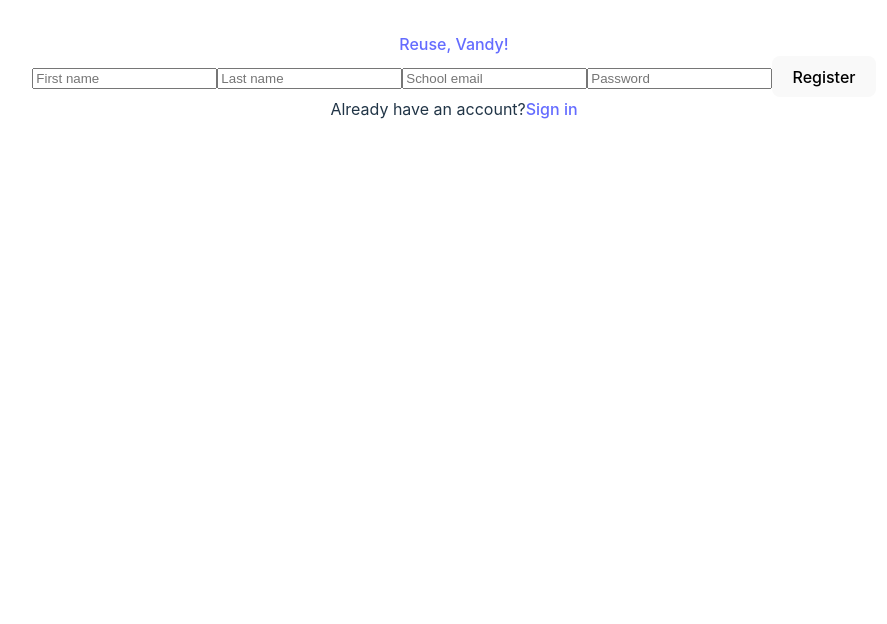
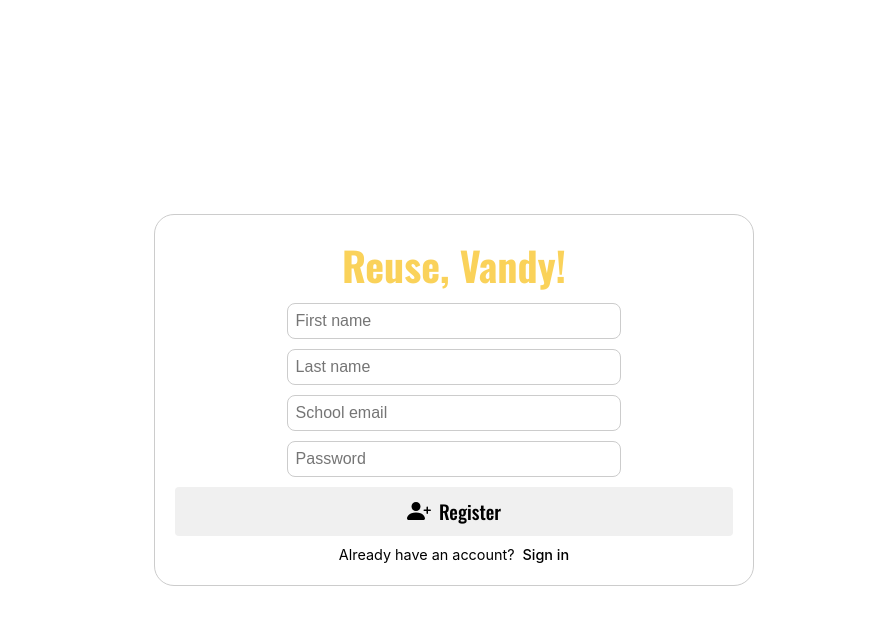
Before and after one commit to HuaJin16/Reuse-Vandy, a React (Vite) app in the folder client/: page /register in a window 1280 px wide. Shown: the top 624 px of the page, without its empty margins (186-1073 px from the left). Built offline with nearby package versions, Linux system fonts and the light colour scheme; no server answers; a web font is replaced by a local one.

Commit message:
style access, register, login pages

```diff
--- a/client/src/App.css
+++ b/client/src/App.css
@@ -21,6 +21,10 @@
   padding-bottom: 1rem;
 }
 
+.app-container.auth-page {
+  justify-content: center;
+}
+
 .page-content {
   display: flex;
   flex-direction: column;
--- a/client/src/App.jsx
+++ b/client/src/App.jsx
@@ -22,12 +22,13 @@
   const location = useLocation();
   const hideHeaderRoutes = ["/access", "/login", "/register"];
   const isSearchPage = location.pathname === "/search";
+  const isAuthPage = hideHeaderRoutes.includes(location.pathname);
 
   return (
-    <div className="app-container">
+    <div className={`app-container ${isAuthPage ? "auth-page" : ""}`}>
       {!hideHeaderRoutes.includes(location.pathname) && <Header />}
       {!hideHeaderRoutes.includes(location.pathname) && <CategoryButtons />}
-      <div className={`page-content ${isSearchPage ? "search-page" : ""}`}>
+      <div className={`page-content ${isSearchPage ? "search-page" : ""}}`}>
         <Routes>
           <Route element={<PrivateRoute />}>
             <Route path="/" element={<Home />} />
--- a/client/src/pages/Access.jsx
+++ b/client/src/pages/Access.jsx
@@ -1,6 +1,10 @@
 import { Link } from "react-router-dom";
 import { useState, useEffect } from "react";
 import { io } from "socket.io-client";
+import { GrPowerCycle } from "react-icons/gr";
+import { VscPerson } from "react-icons/vsc";
+import { LiaStoreAltSolid } from "react-icons/lia";
+import "../styles/Access.css";
 
 export default function Access() {
   const [totalUsers, setTotalUsers] = useState(0);
@@ -18,7 +22,7 @@
           setErrors(data.userErrors);
         } else {
           setTotalUsers(data.length);
-          setNewestUsers(data.slice(-3).reverse());
+          setNewestUsers(data.slice(-5).reverse());
         }
       } catch (err) {
         setErrors({ general: err.message });
@@ -47,36 +51,45 @@
   }, []);
 
   return (
-    <div>
-      <div>
-        <h1>Reuse, Vandy!</h1>
-        <h2>A Campus Marketplace</h2>
+    <div className="access-container">
+      <div className="access-header">
+        <h1 className="access-title">Reuse, Vandy!</h1>
+        <h2 className="access-subtitle">
+          A Campus Marketplace <LiaStoreAltSolid className="icon-store" />
+        </h2>
       </div>
-      <div>
-        <h2>Total users: {totalUsers}</h2>
-        <h2>Newly registered users:</h2>
-        <ul>
+      <div className="access-main">
+        <div className="access-icons">
+          <VscPerson className="icon-person" />
+          <GrPowerCycle className="icon-cycle" />
+          <VscPerson className="icon-person" />
+        </div>
+        <div className="access-stats">
+          <h2 className="user-stats-title">Total users: {totalUsers}</h2>
+          <h2 className="new-user-title">Newly registered users:</h2>
+          <ul className="new-user-list">
             {newestUsers.map((user, index) => (
-            <li key={`${user._id}-${index}`}>
+              <li key={`${user._id}-${index}`} className="new-user-item">
                 {user.firstName} {user.lastName}
               </li>
             ))}
           </ul>
-        {errors.users && newestUsers.length === 0 && <p>{errors.users}</p>}
+          {errors.users && newestUsers.length === 0 && (
+            <p className="access-error-message">{errors.users}</p>
+          )}
         </div>
-      <div>
-        <button>
-          <Link to="/register">
+        <div className="access-links-container">
+          <Link to="/register" className="access-link">
             <span>Create an account</span>
           </Link>
-        </button>
-        <button>
-          <Link to="/login">
+          <Link to="/login" className="access-link">
             <span>Log in</span>
           </Link>
-        </button>
         </div>
-      {errors.general && <p>{errors.general}</p>}
+        {errors.general && (
+          <p className="access-error-message">{errors.general}</p>
+        )}
+      </div>
     </div>
   );
 }
--- a/client/src/pages/Login.jsx
+++ b/client/src/pages/Login.jsx
@@ -2,6 +2,8 @@
 import { Link, useNavigate } from "react-router-dom";
 import { useDispatch } from "react-redux";
 import { setLogin } from "../redux/user/userSlice.js";
+import { TbLogin2 } from "react-icons/tb";
+import "../styles/AuthPages.css";
 
 export default function Login() {
   const [data, setData] = useState({ email: "", password: "" });
@@ -43,41 +45,55 @@
   };
 
   return (
-    <div>
-      <div>
-        <Link to="/access">
-          <span>Reuse, Vandy!</span>
+    <div className="auth-container">
+      <Link to="/access" className="auth-link">
+        <span className="auth-logo-text">Reuse, Vandy!</span>
       </Link>
-      </div>
-      <form onSubmit={handleSubmit}>
+      <form onSubmit={handleSubmit} className="auth-form">
+        <div className="auth-group">
           <input
             type="text"
             name="email"
             placeholder="School email"
             value={data.email}
             onChange={handleChange}
+            className="auth-input"
           />
-        {errors.email && <span>{errors.email}</span>}
+          {errors.email && (
+            <span className="auth-error-message">{errors.email}</span>
+          )}
+        </div>
+        <div className="auth-group">
           <input
-          type="text"
+            type="password"
             name="password"
             placeholder="Password"
             value={data.password}
             onChange={handleChange}
+            className="auth-input"
           />
-        {errors.password && <span>{errors.password}</span>}
-        <button type="submit">Login</button>
+          {errors.password && (
+            <span className="auth-error-message">{errors.password}</span>
+          )}
+        </div>
+        <div className="auth-group">
+          <button type="submit" className="auth-button">
+            <TbLogin2 className="auth-icon" /> Login
+          </button>
+        </div>
       </form>
-      <div>
+      <div className="auth-forgot-password">
         <span>Forgot Password?</span>
       </div>
-      <div>
-        <span>Dont have an account?</span>
-        <Link to="/register">
+      <div className="auth-footer">
+        <span className="auth-prompt">Dont have an account?</span>
+        <Link to="/register" className="auth-footer-link">
           <span>Sign up</span>
         </Link>
       </div>
-      {errors.general && <span>{errors.general}</span>}
+      {errors.general && (
+        <span className="auth-error-message">{errors.general}</span>
+      )}
     </div>
   );
 }
--- a/client/src/pages/Register.jsx
+++ b/client/src/pages/Register.jsx
@@ -1,5 +1,7 @@
 import { useState } from "react";
 import { Link, useNavigate } from "react-router-dom";
+import { BsPersonPlusFill } from "react-icons/bs";
+import "../styles/AuthPages.css";
 
 export default function Register() {
   const [data, setData] = useState({
@@ -43,54 +45,78 @@
   };
 
   return (
-    <div>
-      <div>
-        <Link to="/access">
-          <span>Reuse, Vandy!</span>
+    <div className="auth-container">
+      <Link to="/access" className="auth-link">
+        <span className="auth-logo-text">Reuse, Vandy!</span>
       </Link>
-      </div>
-      <form onSubmit={handleSubmit}>
+      <form onSubmit={handleSubmit} className="auth-form">
+        <div className="auth-group">
           <input
             type="text"
             name="firstName"
             placeholder="First name"
             value={data.firstName}
             onChange={handleChange}
+            className="auth-input"
           />
-        {errors.firstName && <span>{errors.firstName}</span>}
+          {errors.firstName && (
+            <span className="auth-error-message">{errors.firstName}</span>
+          )}
+        </div>
+        <div className="auth-group">
           <input
             type="text"
             name="lastName"
             placeholder="Last name"
             value={data.lastName}
             onChange={handleChange}
+            className="auth-input"
           />
-        {errors.lastName && <span>{errors.lastName}</span>}
+          {errors.lastName && (
+            <span className="auth-error-message">{errors.lastName}</span>
+          )}
+        </div>
+        <div className="auth-group">
           <input
             type="text"
             name="email"
             placeholder="School email"
             value={data.email}
             onChange={handleChange}
+            className="auth-input"
           />
-        {errors.email && <span>{errors.email}</span>}
+          {errors.email && (
+            <span className="auth-error-message">{errors.email}</span>
+          )}
+        </div>
+        <div className="auth-group">
           <input
-          type="text"
+            type="password"
             name="password"
             placeholder="Password"
             value={data.password}
             onChange={handleChange}
+            className="auth-input"
           />
-        {errors.password && <span>{errors.password}</span>}
-        <button type="submit">Register</button>
+          {errors.password && (
+            <span className="auth-error-message">{errors.password}</span>
+          )}
+        </div>
+        <div className="auth-group">
+          <button type="submit" className="auth-button">
+            <BsPersonPlusFill className="auth-icon" /> Register
+          </button>
+        </div>
       </form>
-      <div>
-        <span>Already have an account?</span>
-        <Link to="/login">
+      <div className="auth-footer">
+        <span className="auth-prompt">Already have an account?</span>
+        <Link to="/login" className="auth-footer-link">
           <span>Sign in</span>
         </Link>
       </div>
-      {errors.general && <span>{errors.general}</span>}
+      {errors.general && (
+        <span className="auth-error-message">{errors.general}</span>
+      )}
     </div>
   );
 }
--- /dev/null
+++ b/client/src/styles/Access.css
@@ -0,0 +1,126 @@
+.access-container {
+  display: flex;
+  flex-direction: column;
+  justify-content: center;
+  align-items: center;
+  width: 100%;
+  max-width: 650px;
+  border: 1px solid #ccc;
+  border-radius: 20px;
+  padding: 20px;
+}
+
+.access-header {
+  display: flex;
+  flex-direction: column;
+}
+
+.access-title {
+  font-size: 3.5rem;
+  font-family: "Oswald", cursive;
+  color: #fad25a;
+  margin-top: 0;
+  margin-bottom: 0.5rem;
+}
+
+.access-subtitle {
+  display: flex;
+  justify-content: center;
+  align-items: center;
+  font-size: 1.5rem;
+  font-family: "Oswald", cursive;
+  color: black;
+  margin-top: 0;
+  margin-bottom: 1rem;
+}
+
+.icon-store {
+  margin-left: 0.5rem;
+  font-size: 2rem;
+}
+
+.access-main {
+  display: flex;
+  flex-direction: column;
+  align-items: center;
+}
+
+.access-icons {
+  display: flex;
+  justify-content: center;
+  align-items: center;
+  color: black;
+  margin: 1rem 0;
+}
+
+.icon {
+  margin: 0;
+}
+
+.icon-person {
+  font-size: 100px;
+  color: #0084ff;
+}
+
+.icon-cycle {
+  font-size: 80px;
+  color: #4caf50;
+}
+
+.access-stats {
+  width: 100%;
+}
+
+.user-stats-title,
+.new-user-title {
+  width: 100%;
+  margin-top: 0;
+  margin-bottom: 0.5rem;
+  font-size: 1.5rem;
+  font-family: "Oswald", cursive;
+  color: black;
+}
+
+.new-user-list {
+  display: flex;
+  flex-direction: column;
+  justify-content: center;
+  align-items: center;
+  list-style-type: none;
+  padding: 0;
+  margin: 0;
+  font-size: 1.1rem;
+}
+
+.new-user-item {
+  border: 1px solid #ccc;
+  border-radius: 20px;
+  padding: 10px 15px;
+  margin-bottom: 0.5rem;
+  border-radius: 5px;
+  width: 100%;
+}
+
+.access-links-container {
+  display: flex;
+  justify-content: space-between;
+  align-items: center;
+  width: 100%;
+}
+
+.access-link {
+  font-size: 1rem;
+  color: black;
+  transition: color 0.3s ease;
+}
+
+.access-link:hover {
+  color: #0084ff;
+}
+
+.access-error-message {
+  color: rgb(232, 108, 108);
+  font-size: 1rem;
+  font-weight: bold;
+  margin: 0;
+}
--- /dev/null
+++ b/client/src/styles/AuthPages.css
@@ -0,0 +1,117 @@
+.auth-container {
+  display: flex;
+  flex-direction: column;
+  justify-content: center;
+  align-items: center;
+  width: 100%;
+  max-width: 600px;
+  border: 1px solid #ccc;
+  border-radius: 20px;
+  padding: 20px;
+}
+
+.auth-link {
+  margin-bottom: 0.5rem;
+}
+
+.auth-logo-text {
+  font-size: 2.5rem;
+  font-weight: bold;
+  color: #fad25a;
+  font-family: "Oswald", cursive;
+  cursor: pointer;
+  transition: color 0.2s ease;
+}
+
+.auth-logo-text:hover {
+  color: #0084ff;
+}
+
+.auth-form {
+  display: flex;
+  flex-direction: column;
+  gap: 10px;
+  width: 100%;
+}
+
+.auth-group {
+  display: flex;
+  flex-direction: column;
+  align-items: center;
+  justify-content: center;
+}
+
+.auth-input {
+  width: 60%;
+  padding: 0.5rem;
+  font-size: 1rem;
+  border: 1px solid #ccc;
+  border-radius: 8px;
+}
+
+.auth-error-message {
+  color: rgb(232, 108, 108);
+  font-size: 0.8rem;
+  margin-top: 0.25rem;
+}
+
+.auth-button {
+  display: flex;
+  justify-content: center;
+  align-items: center;
+  background-color: #f0f0f0;
+  color: black;
+  border: none;
+  border-radius: 4px;
+  cursor: pointer;
+  font-size: 1.2rem;
+  font-family: "Oswald", cursive;
+  padding: 10px 20px;
+  width: 100%;
+  transition: background-color 0.3s ease;
+}
+
+.auth-button:hover {
+  background-color: #4caf50;
+}
+
+.auth-icon {
+  font-size: 1.5rem;
+  margin-right: 0.5rem;
+}
+
+.auth-forgot-password {
+  margin-top: 0.5rem;
+  font-size: 0.9rem;
+  font-weight: 500;
+  color: black;
+  transition: color 0.3s ease;
+  cursor: pointer;
+}
+
+.auth-forgot-password:hover {
+  color: #0084ff;
+}
+
+.auth-footer {
+  display: flex;
+  justify-content: center;
+  align-items: center;
+  margin-top: 0.5rem;
+}
+
+.auth-prompt {
+  margin-right: 0.5rem;
+  font-size: 0.9rem;
+  color: black;
+}
+
+.auth-footer-link {
+  font-size: 0.9rem;
+  color: black;
+  transition: color 0.3s ease;
+}
+
+.auth-footer-link:hover {
+  color: #0084ff;
+}
```
Lines whose indentation alone changed are shown as unchanged.
